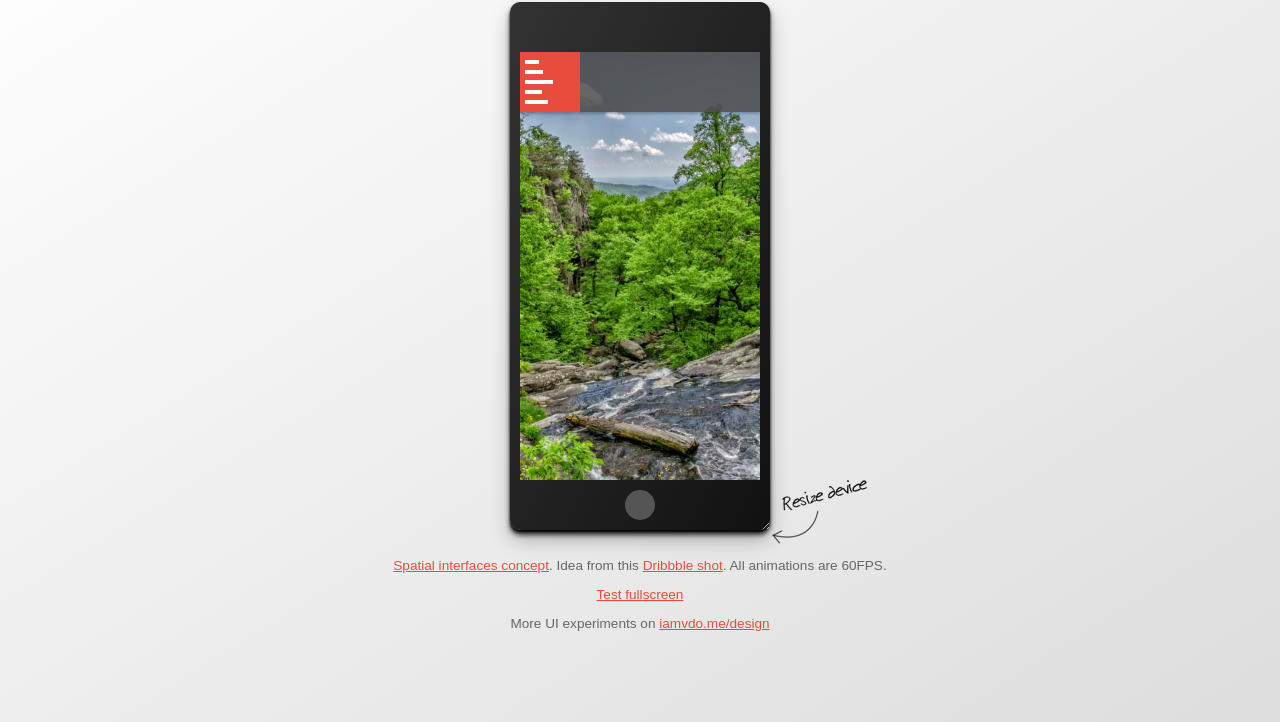
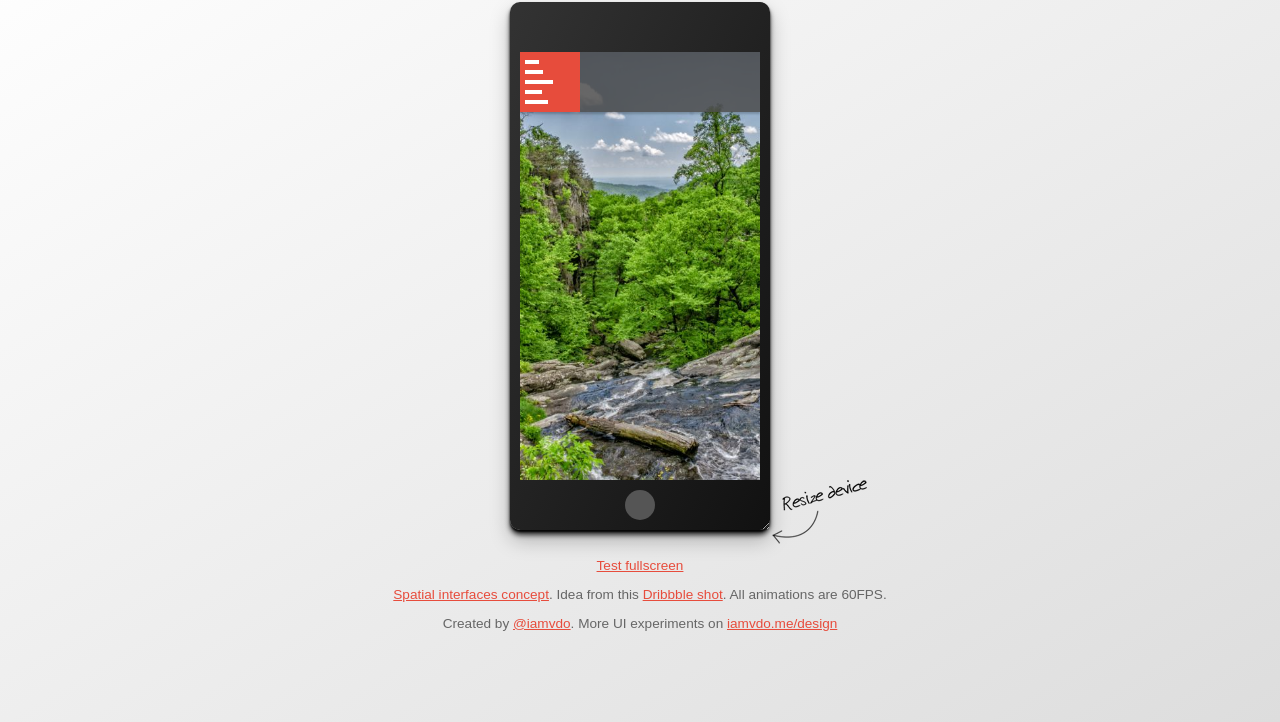
Before and after one commit to iamvdo/morphing-hamburger-menu, a plain HTML site: page index.html in a window 1280 px wide. Shown: the part 78-800 px from the top of the page. Drawn offline with Linux system fonts and the light colour scheme.

Commit message:
Fix note

```diff
--- a/index.html
+++ b/index.html
@@ -19,9 +19,9 @@
     <div class="resize"></div>
   </div>
   <div class="info">
+    <p><a href="embed.html">Test fullscreen</a></p>
     <p><a href="https://medium.com/elepath-exports/spatial-interfaces-886bccc5d1e9#.4553ef3ze">Spatial interfaces concept</a>. Idea from  this <a href="https://dribbble.com/shots/2419677-Menu-Miniaturization">Dribbble shot</a>. All animations are 60FPS.</p>
-    <p><a href="embed.html">Test fullscreen</a></p>
-    <p>More UI experiments on <a href="http://iamvdo.me/design">iamvdo.me/design</a></p>
+    <p>Created by <a href="https://twitter.com/iamvdo">@iamvdo</a>. More UI experiments on <a href="http://iamvdo.me/en/design">iamvdo.me/design</a></p>
   </div>
   <script type="text/javascript">
     var _gaq = _gaq || [];
```
